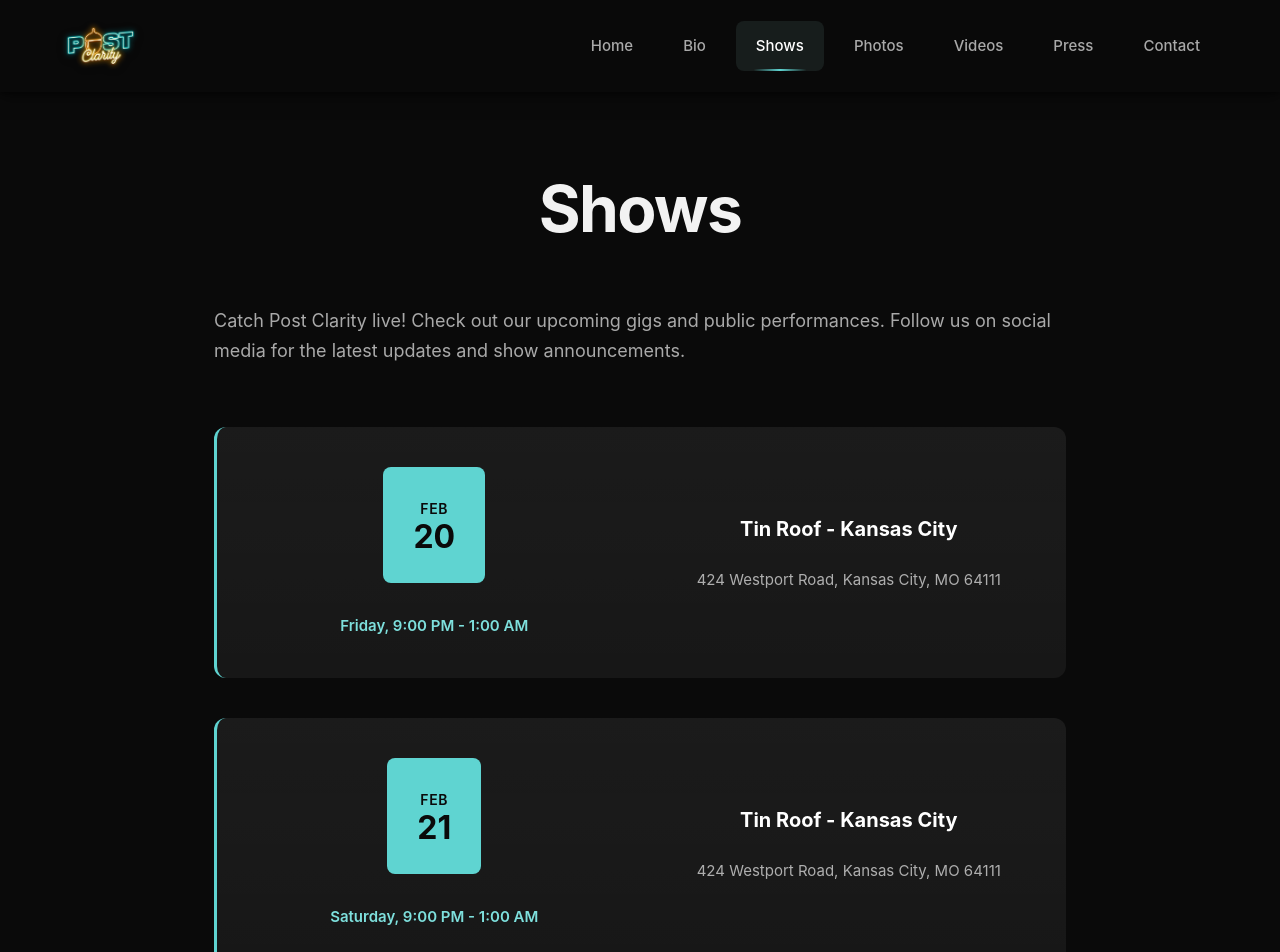
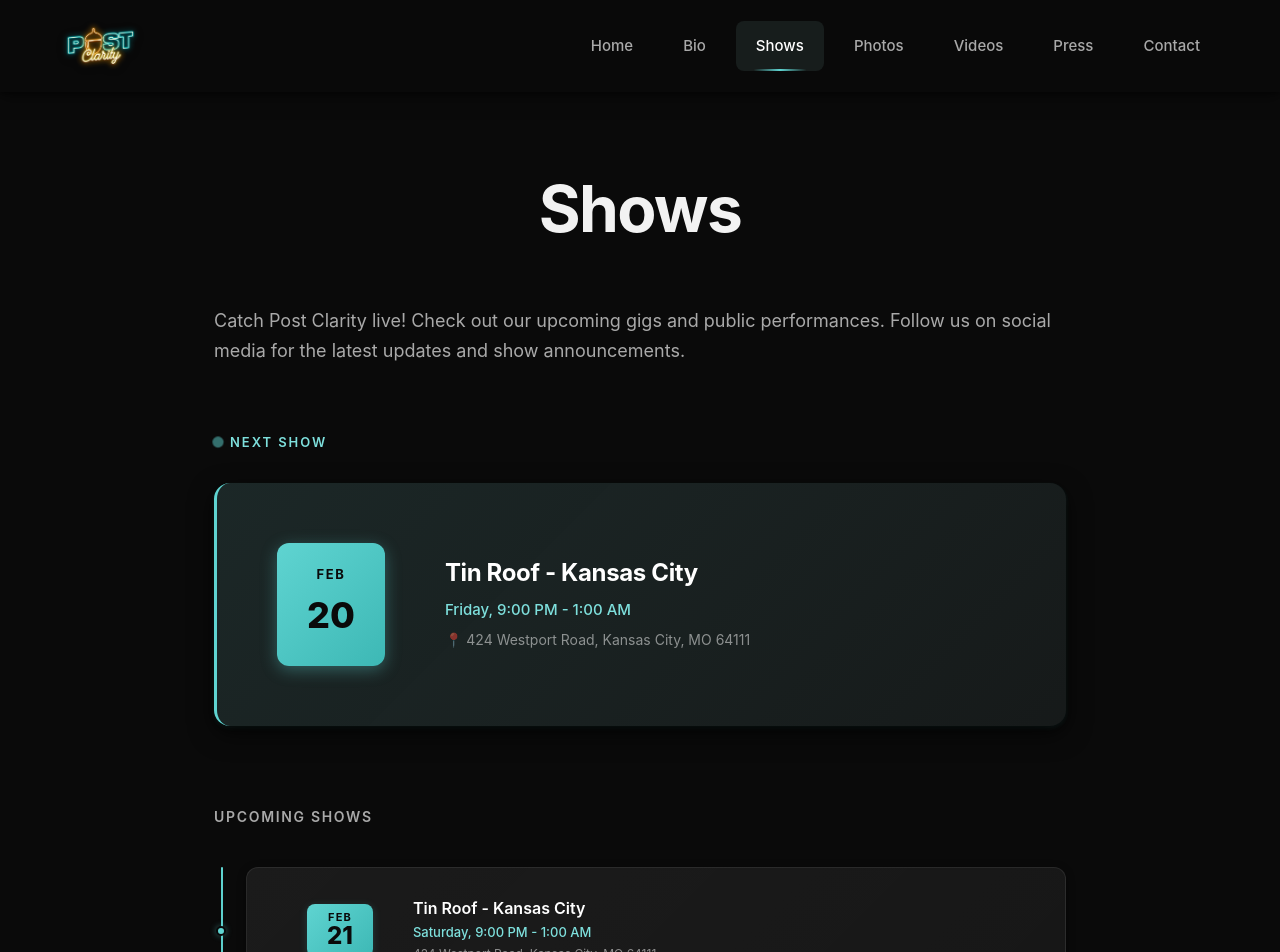
Before and after one commit to adam035827/post-clarity-epk, an Angular app: page /shows in a window 1280 px wide. Shown: the top 952 px of the page. Built offline with nearby package versions, Linux system fonts and the light colour scheme.

Commit message:
Update shows schedule with missing events

```diff
--- a/src/app/views/shows/shows.html
+++ b/src/app/views/shows/shows.html
@@ -7,38 +7,65 @@
         Follow us on social media for the latest updates and show announcements.
       </p>
 
-      <div class="shows-list">
-        @for (show of upcomingShows(); track show.date) {
-          <div class="show-item">
+      @if (nextShow(); as show) {
+        <div class="next-show-spotlight">
+          <div class="spotlight-label">
+            <span class="pulse-dot" aria-hidden="true"></span>
+            Next Show
+          </div>
+          <div class="spotlight-card">
+            <div class="spotlight-date">
+              <span class="month">{{ show.month }}</span>
+              <span class="day">{{ show.day }}</span>
+            </div>
+            <div class="spotlight-details">
+              <h2 class="venue">{{ show.venue }}</h2>
+              <p class="time">{{ show.dayTime }}</p>
+              <p class="location">📍 {{ show.location }}</p>
+            </div>
+          </div>
+        </div>
+      }
+
+      @if (laterShows().length > 0) {
+        <h3 class="upcoming-heading">Upcoming Shows</h3>
+        <div class="timeline">
+          <div class="shows-list" role="list" aria-label="Upcoming shows">
+            @for (show of laterShows(); track show.date; let i = $index) {
+              <div class="show-item" role="listitem" [style.--animation-order]="i">
+                <span class="timeline-dot" aria-hidden="true"></span>
                 <div class="show-left">
                   <div class="show-date">
                     <span class="month">{{ show.month }}</span>
                     <span class="day">{{ show.day }}</span>
                   </div>
-              <div class="show-time">{{ show.dayTime }}</div>
                 </div>
-            <div class="show-right">
-              <h4>{{ show.venue }}</h4>
+                <div class="show-details">
+                  <h4 class="venue">{{ show.venue }}</h4>
+                  <p class="time">{{ show.dayTime }}</p>
                   <p class="location">{{ show.location }}</p>
                 </div>
               </div>
-        } @empty {
-          <div class="show-item">
-            <div class="show-left">
-              <div class="show-date">
+            }
+          </div>
+        </div>
+      }
+
+      @if (upcomingShows().length === 0) {
+        <div class="empty-state-card">
+          <div class="show-date empty-date">
             <span class="month">TBA</span>
             <span class="day">--</span>
           </div>
-              <div class="show-time">Coming Soon</div>
-            </div>
-            <div class="show-right">
-              <h4>Check Back Soon!</h4>
+          <div class="show-details">
+            <h4 class="venue">Check Back Soon!</h4>
+            <p class="time">New shows coming soon</p>
             <p class="location">Kansas City Area</p>
           </div>
         </div>
       }
-      </div>
 
+      <div class="updated-card">
         <h3>Stay Updated</h3>
         <p class="stay-updated-text">
           Don't miss out on our latest shows and events. Follow us on social media
@@ -48,12 +75,13 @@
         <div class="social-links">
           <a href="https://facebook.com/Post-Clarity-103570785341715" target="_blank" rel="noopener" class="platform-link">
             <span class="icon">👍</span>
-          <span>Facebook - Events & Updates</span>
+            <span>Facebook - Events &amp; Updates</span>
           </a>
           <a href="https://instagram.com/postclarity_kc" target="_blank" rel="noopener" class="platform-link">
             <span class="icon">📸</span>
             <span>Instagram - @postclarity_kc</span>
           </a>
+        </div>
       </div>
 
       <div class="cta-buttons">
--- a/src/app/views/shows/shows.scss
+++ b/src/app/views/shows/shows.scss
@@ -1,3 +1,18 @@
+@keyframes cardSlideIn {
+  from { opacity: 0; transform: translateY(20px); }
+  to { opacity: 1; transform: translateY(0); }
+}
+
+@keyframes pulse {
+  0%, 100% { opacity: 1; transform: scale(1); }
+  50% { opacity: 0.5; transform: scale(1.4); }
+}
+
+@keyframes spotlightReveal {
+  from { opacity: 0; transform: translateY(16px) scale(0.98); }
+  to { opacity: 1; transform: translateY(0) scale(1); }
+}
+
 .shows-section {
   .content {
     max-width: 900px;
@@ -5,7 +20,7 @@
     padding: 0 1.5rem;
 
     @media (max-width: 480px) {
-      padding: 0 1rem !important;
+      padding: 0 1rem;
     }
   }
 
@@ -17,111 +32,342 @@
     text-align: left;
   }
 
-  h2 {
-    color: var(--color-white);
+  h3 {
+    color: var(--color-teal-light);
+    text-shadow: 0 2px 4px rgba(0, 0, 0, 0.3);
+    margin-top: 0;
+    margin-bottom: var(--space-md);
     text-align: left;
   }
 
-  h3 {
+  .next-show-spotlight {
+    margin-bottom: var(--space-2xl);
+    animation: spotlightReveal 0.6s ease-out both;
+
+    @media (prefers-reduced-motion: reduce) {
+      animation: none;
+    }
+  }
+
+  .spotlight-label {
+    display: inline-flex;
+    align-items: center;
+    gap: 0.5rem;
+    font-size: 0.8125rem;
+    font-weight: 600;
+    text-transform: uppercase;
+    letter-spacing: 0.15em;
     color: var(--color-teal-light);
-    text-shadow: 0 2px 4px rgba(0, 0, 0, 0.3);
-    margin-top: var(--space-3xl);
+    margin-bottom: var(--space-md);
+  }
+
+  .pulse-dot {
+    width: 8px;
+    height: 8px;
+    border-radius: 50%;
+    background: var(--color-teal);
+    display: inline-block;
+    animation: pulse 2s ease-in-out infinite;
+
+    @media (prefers-reduced-motion: reduce) {
+      animation: none;
+    }
+  }
+
+  .spotlight-card {
+    display: flex;
+    align-items: center;
+    gap: var(--space-xl);
+    padding: var(--space-xl);
+    background:
+      linear-gradient(135deg, rgba(95, 212, 209, 0.1) 0%, rgba(95, 212, 209, 0.03) 100%),
+      var(--bg-card);
+    border-radius: var(--radius-lg);
+    box-shadow: var(--shadow-lg);
+    border-left: 3px solid var(--color-teal);
+    position: relative;
+    overflow: hidden;
+    transition: transform var(--transition), box-shadow var(--transition);
+
+    &:hover {
+      transform: translateY(-3px);
+      box-shadow: var(--shadow-hover);
+    }
+
+    @media (max-width: 640px) {
+      flex-direction: column;
+      align-items: flex-start;
+      gap: var(--space-md);
+      padding: var(--space-lg);
+    }
+  }
+
+  .spotlight-date {
+    display: flex;
+    flex-direction: column;
+    align-items: center;
+    justify-content: center;
+    min-width: 88px;
+    padding: var(--space-sm) var(--space-md);
+    background: linear-gradient(135deg, var(--color-teal) 0%, var(--color-teal-dark) 100%);
+    color: var(--bg-dark);
+    border-radius: var(--radius);
+    box-shadow: 0 4px 16px rgba(95, 212, 209, 0.35);
+    flex-shrink: 0;
+
+    .month {
+      font-size: 0.8125rem;
+      font-weight: 700;
+      text-transform: uppercase;
+      letter-spacing: 0.12em;
+    }
+
+    .day {
+      font-size: 2.25rem;
+      font-weight: 800;
+    }
+  }
+
+  .spotlight-details {
+    min-width: 0;
+
+    .venue {
+      color: var(--color-white);
+      font-size: clamp(1.25rem, 2.5vw, 1.5rem);
+      font-weight: 700;
+      margin: 0 0 0.375rem;
+    }
+
+    .time {
+      color: var(--color-teal-light);
+      font-size: 0.9375rem;
+      font-weight: 500;
+      margin: 0 0 0.25rem;
+    }
+
+    .location {
+      color: var(--color-text-secondary);
+      font-size: 0.875rem;
+      margin: 0;
+    }
+  }
+
+  .upcoming-heading {
+    color: var(--color-text-muted);
+    font-size: 0.875rem;
+    font-weight: 600;
+    text-transform: uppercase;
+    letter-spacing: 0.12em;
     margin-bottom: var(--space-lg);
-    text-align: left;
+    margin-top: 0;
+    text-shadow: none;
+  }
+
+  .timeline {
+    position: relative;
+    padding-left: 2rem;
+    margin-bottom: var(--space-3xl);
+
+    &::before {
+      content: '';
+      position: absolute;
+      left: 7px;
+      top: 0;
+      bottom: 0;
+      width: 2px;
+      background: linear-gradient(
+        180deg,
+        var(--color-teal) 0%,
+        rgba(95, 212, 209, 0.15) 100%
+      );
+      border-radius: 1px;
+    }
+
+    @media (max-width: 640px) {
+      padding-left: 1.5rem;
+
+      &::before {
+        left: 5px;
+      }
+    }
   }
 
   .shows-list {
     display: flex;
     flex-direction: column;
-    gap: var(--space-lg);
-    margin: 0 0 var(--space-3xl) 0;
+    gap: var(--space-sm);
   }
 
   .show-item {
-    display: flex !important;
-    flex-direction: row !important;
-    gap: var(--space-xl);
-    padding: var(--space-lg);
-    background: var(--bg-gradient-subtle), var(--bg-card);
-    border-left: 3px solid var(--color-teal);
+    position: relative;
+    display: flex;
+    align-items: center;
+    gap: var(--space-lg);
+    padding: var(--space-md) var(--space-xl);
+    background:
+      linear-gradient(135deg, rgba(255, 255, 255, 0.03) 0%, rgba(255, 255, 255, 0.01) 100%),
+      var(--bg-card);
+    border: 1px solid var(--border-subtle);
     border-radius: var(--radius);
-    text-align: left;
-    transition: all var(--transition);
-    box-shadow: none;
-    align-items: center;
+    box-shadow: var(--shadow-sm);
+    transition:
+      transform var(--transition),
+      box-shadow var(--transition),
+      border-color var(--transition);
+
+    opacity: 0;
+    animation: cardSlideIn 0.4s ease-out forwards;
+    animation-delay: calc(var(--animation-order, 0) * 0.08s);
 
     &:hover {
       transform: translateY(-2px);
-      box-shadow: none;
-      background: var(--bg-gradient-teal), var(--bg-card);
+      box-shadow: var(--shadow-lg);
+      border-color: var(--border-hover);
     }
 
-    @media (max-width: 768px) {
-      gap: var(--space-md);
-      padding: var(--space-lg);
-      border-left: none;
+    &:focus-within {
+      border-color: var(--border-hover);
+      box-shadow: var(--shadow-md);
     }
 
-    .show-left {
-      display: flex !important;
-      flex-direction: column !important;
-      gap: var(--space-md);
-      align-items: center;
-      flex: 1;
+    @media (max-width: 640px) {
+      flex-direction: column;
+      align-items: flex-start;
+      gap: var(--space-xs);
+      padding: var(--space-md) var(--space-lg);
     }
 
-    .show-right {
-      display: flex !important;
-      flex-direction: column !important;
-      justify-content: center;
-      flex: 1;
-      width: auto;
-
-      h4 {
-        color: var(--color-white);
-        font-size: 1.25rem;
-        margin: 0 0 var(--space-sm) 0;
-        text-align: center;
+    @media (prefers-reduced-motion: reduce) {
+      opacity: 1;
+      animation: none;
+    }
   }
 
-      .location {
-        color: var(--color-text-muted);
-        font-size: 0.9375rem;
-        margin: 0;
-        text-align: center;
+  .timeline-dot {
+    position: absolute;
+    left: calc(-2rem + 1px);
+    top: 50%;
+    transform: translateY(-50%);
+    width: 10px;
+    height: 10px;
+    border-radius: 50%;
+    background: var(--color-teal);
+    border: 2px solid var(--bg-dark);
+    box-shadow: 0 0 6px rgba(95, 212, 209, 0.4);
+    z-index: 1;
+    transition: box-shadow var(--transition), transform var(--transition);
+
+    @media (max-width: 640px) {
+      left: calc(-1.5rem + 1px);
+      width: 8px;
+      height: 8px;
     }
   }
+
+  .show-item:hover .timeline-dot {
+    box-shadow: 0 0 12px rgba(95, 212, 209, 0.7);
+    transform: translateY(-50%) scale(1.3);
+  }
+
+  .show-left { flex-shrink: 0; }
 
   .show-date {
     display: flex;
     flex-direction: column;
     align-items: center;
     justify-content: center;
-      min-width: 80px;
-      padding: var(--space-md);
-      background: var(--color-teal);
+    min-width: 64px;
+    padding: 0.5rem var(--space-sm);
+    background: linear-gradient(135deg, var(--color-teal) 0%, var(--color-teal-dark) 100%);
     color: var(--bg-dark);
     border-radius: var(--radius-sm);
+    box-shadow: 0 2px 8px rgba(95, 212, 209, 0.2);
 
     .month {
-        font-size: 0.875rem;
-        font-weight: 600;
+      font-size: 0.6875rem;
+      font-weight: 700;
       text-transform: uppercase;
-        letter-spacing: 0.05em;
+      letter-spacing: 0.1em;
+      line-height: 1;
     }
 
     .day {
-        font-size: 2rem;
-        font-weight: 700;
-        line-height: 1;
+      font-size: 1.5rem;
+      font-weight: 800;
+      line-height: 1.1;
     }
   }
 
-    .show-time {
+  .show-details {
+    display: flex;
+    flex-direction: column;
+    gap: 0.125rem;
+    min-width: 0;
+    overflow: hidden;
+
+    .venue {
+      color: var(--color-white);
+      font-size: 1rem;
+      font-weight: 600;
+      margin: 0;
+      line-height: 1.3;
+      white-space: nowrap;
+      overflow: hidden;
+      text-overflow: ellipsis;
+    }
+
+    .time {
       color: var(--color-teal-light);
-      font-weight: 600;
-      font-size: 0.9375rem;
-      text-align: center;
+      font-size: 0.8125rem;
+      font-weight: 500;
+      margin: 0;
+    }
+
+    .location {
+      color: var(--color-text-secondary);
+      font-size: 0.75rem;
+      margin: 0;
+      line-height: 1.4;
+      white-space: nowrap;
+      overflow: hidden;
+      text-overflow: ellipsis;
+    }
+  }
+
+  .empty-state-card {
+    display: flex;
+    align-items: center;
+    gap: var(--space-lg);
+    padding: var(--space-xl);
+    border: 1px dashed rgba(95, 212, 209, 0.2);
+    border-radius: var(--radius-lg);
+    background: var(--bg-card);
+    margin-bottom: var(--space-3xl);
+
+    .empty-date {
+      background: linear-gradient(135deg, rgba(95, 212, 209, 0.25) 0%, rgba(95, 212, 209, 0.1) 100%);
+      color: var(--color-teal-light);
+    }
+
+    @media (max-width: 640px) {
+      flex-direction: column;
+      align-items: flex-start;
+      padding: var(--space-lg);
+    }
+  }
+
+  .updated-card {
+    background: var(--bg-card);
+    border: none;
+    border-radius: var(--radius-lg);
+    padding: var(--space-xl);
+    margin-bottom: var(--space-xl);
+    box-shadow: var(--shadow-md);
+    transition: box-shadow var(--transition), transform var(--transition);
+
+    &:hover {
+      box-shadow: var(--shadow-lg);
+      transform: translateY(-1px);
     }
   }
 
@@ -135,40 +381,28 @@
   .social-links {
     display: flex;
     flex-direction: column;
-    gap: var(--space-md);
-    margin: var(--space-xl) 0 var(--space-2xl) 0;
-
-    @media (max-width: 640px) {
-      max-width: 300px;
-      margin-left: auto;
-      margin-right: auto;
-    }
+    gap: var(--space-sm);
 
     .platform-link {
       display: flex;
       align-items: center;
-      gap: var(--space-lg);
-      padding: var(--space-lg);
-      background: var(--bg-gradient-subtle), var(--bg-card);
+      gap: var(--space-md);
+      padding: var(--space-md) var(--space-lg);
+      background: var(--bg-card);
       border: none;
       border-radius: var(--radius);
       color: var(--color-text);
       text-decoration: none;
+      box-shadow: var(--shadow-sm);
       transition: all var(--transition);
-      box-shadow: var(--shadow-sm);
 
       &:hover {
-        background: var(--bg-gradient-teal), var(--bg-card);
-        transform: translateX(6px);
+        transform: translateY(-2px);
         box-shadow: var(--shadow-md);
         color: var(--color-teal-light);
       }
 
-      .icon {
-        font-size: 1.75rem;
-        min-width: 2.5rem;
-        color: var(--color-teal);
-      }
+      .icon { font-size: 1.5rem; min-width: 2rem; }
     }
   }
 
```
Also changed, not shown: src/app/views/shows/shows.ts (+7 -4 lines). Lines whose indentation alone changed are shown as unchanged.
